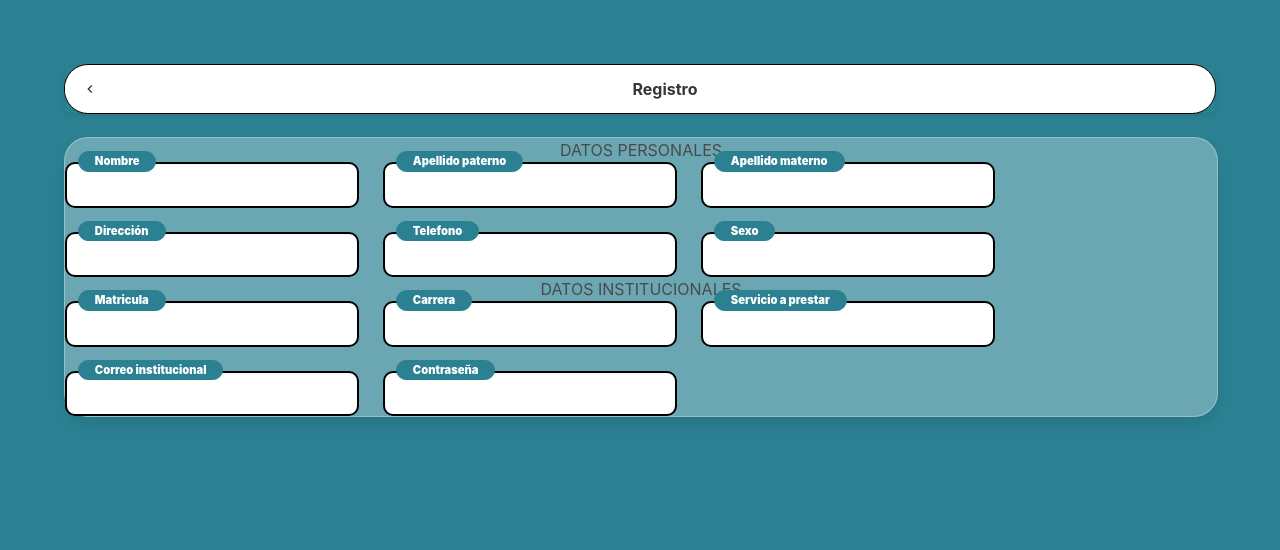
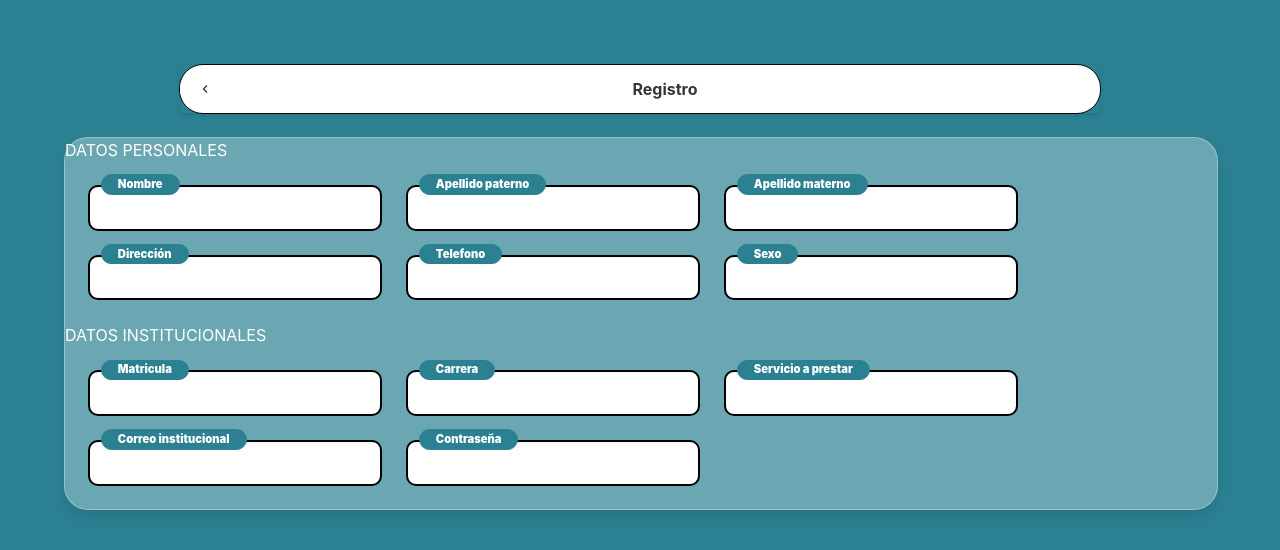
Before and after one commit to sandyCortes/ccai-manager, a React (Create React App) app: page /register in a window 1280 px wide. Shown: the top 550 px of the page. Built offline with nearby package versions, Linux system fonts and the light colour scheme.

Commit message:
Actualizacion de pantalla de registro

```diff
--- a/src/style/global-styles.css
+++ b/src/style/global-styles.css
@@ -85,6 +85,22 @@ body {
 .margin-top{
   margin-top: 2%;
 }
+
+.container-personal {
+  width: 100%;
+  margin:2%;
+}
+
+.columns {
+  display: flex;
+  flex-wrap: wrap;
+}
+
+.title-register{
+  text-align: left;
+  color: #ffffff;
+}
+
 @keyframes App-logo-spin {
   from {
     transform: rotate(0deg);
--- a/src/views/Register.js
+++ b/src/views/Register.js
@@ -1,57 +1,58 @@
 import React from 'react';
 import { CardComponent } from './../components/ui/Cards/CardComponent'
 import { InputLabel } from './../components/ui/Inputs/InputLabel'
-import { ButtonComponent } from '../components/ui/Buttons/PrimaryButton'
 import { HeaderComponent } from './../components/ui/Header/HeaderComponent'
 
 const Register = () => {
    return (
     <div className='container register-content'>
-       <HeaderComponent title="Registro"/>
+        <div style={{ width: '80%', margin: 'auto' }}>
+          <HeaderComponent title="Registro"/>
+        </div>
        <CardComponent classExtra="opacity-card margin-top">
         <div className='title-register'>DATOS PERSONALES</div>
           <div className = "container-personal ">
-           <div class="columns">
-              <div class="column is-3">
+           <div className="columns">
+              <div className="column is-3">
                 <InputLabel title="Nombre" />
               </div>
-                <div class="column is-3">
+                <div className="column is-3">
                  <InputLabel title="Apellido paterno" />
                 </div>
-            <div class="column is-3">
+            <div className="column is-3">
              <InputLabel title="Apellido materno" />
             </div>
         </div>
-            <div class="columns">
-              <div class="column is-3">
+            <div className="columns">
+              <div className="column is-3">
                 <InputLabel title="Dirección" />
               </div>
-                <div class="column is-3">
+                <div className="column is-3">
                   <InputLabel title="Telefono" />
                 </div>
-                  <div class="column is-3">
+                  <div className="column is-3">
                     <InputLabel title="Sexo" />
                   </div>
           </div>
         </div>
-        <div className='title-register '>DATOS INSTITUCIONALES</div>
-        <div className = "container-personal ">
-           <div class="columns">
-              <div class="column is-3">
+        <div className='title-register'>DATOS INSTITUCIONALES</div>
+        <div className = 'container-personal'>
+           <div className="columns">
+              <div className="column is-3">
                 <InputLabel title="Matricula" />
               </div>
-                <div class="column is-3">
+                <div className="column is-3">
                  <InputLabel title="Carrera" />
                 </div>
-            <div class="column is-3">
+            <div className="column is-3">
              <InputLabel title="Servicio a prestar" />
             </div>
         </div>
-            <div class="columns">
-              <div class="column is-3">
+            <div className="columns">
+              <div className="column is-3">
                 <InputLabel title="Correo institucional" />
               </div>
-                <div class="column is-3">
+                <div className="column is-3">
                   <InputLabel title="Contraseña" />
                 </div>
           </div>
```
